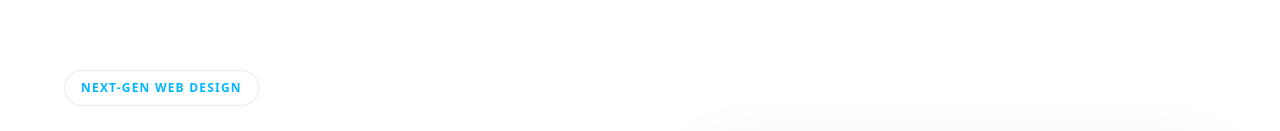
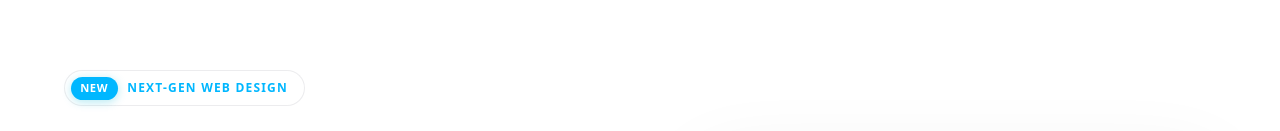
Before and after one commit to AmrendraCodes/AmrendraBlog, a Next.js app in the folder my-website/: page / in a window 1280 px wide. Shown: the part 150-281 px from the top of the page. Built offline with nearby package versions, Linux system fonts and the light colour scheme; grey boxes are pictures that could not be loaded.

Commit message:
file has been commited

```diff
--- a/my-website/src/app/page.js
+++ b/my-website/src/app/page.js
@@ -93,6 +93,7 @@ export default function Home() {
 
           <div className={styles.heroContent}>
             <div className={styles.heroBadge}>
+              <span className={styles.badgeLabel}>New</span>
               <span>Next-Gen Web Design</span>
             </div>
 
--- a/my-website/src/app/page.module.css
+++ b/my-website/src/app/page.module.css
@@ -119,8 +119,8 @@
 .heroBadge {
   display: inline-flex;
   align-items: center;
-  gap: 0.5rem;
-  padding: 0.5rem 1rem;
+  gap: 0.6rem;
+  padding: 0.35rem 1rem 0.35rem 0.35rem;
   background: var(--glass-bg);
   border: 1px solid var(--glass-border);
   border-radius: 9999px;
@@ -131,6 +131,17 @@
   color: var(--accent-cyan);
   width: max-content;
   backdrop-filter: blur(8px);
+}
+
+.badgeLabel {
+  background: var(--accent-cyan);
+  color: #fff;
+  padding: 0.2rem 0.6rem;
+  border-radius: 9999px;
+  font-size: 0.7rem;
+  font-weight: 800;
+  letter-spacing: 0.05em;
+  box-shadow: 0 2px 10px rgba(6, 182, 212, 0.3);
 }
 
 .heroTitle {
```
